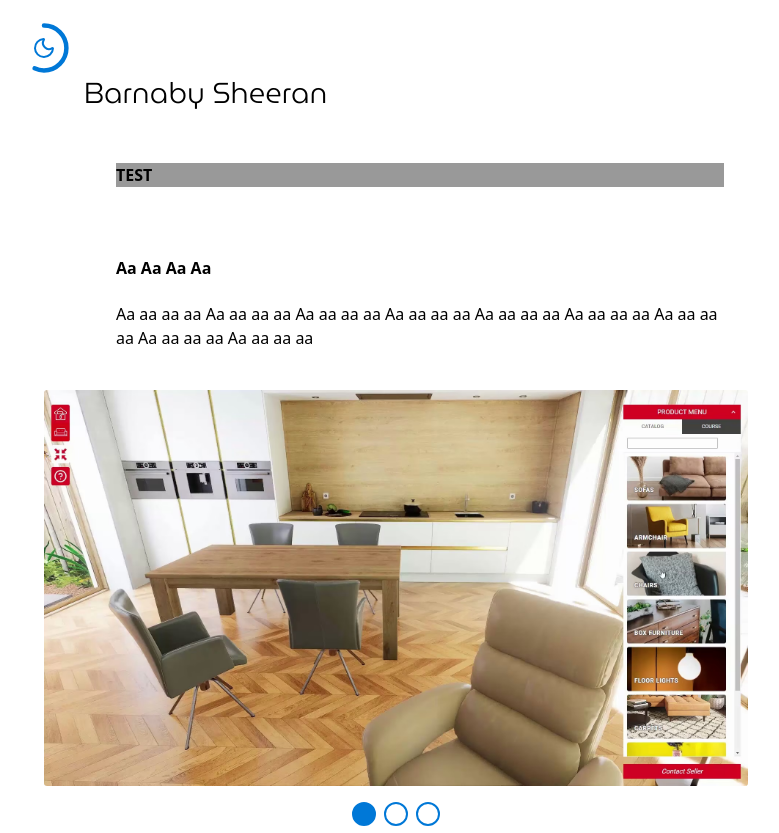
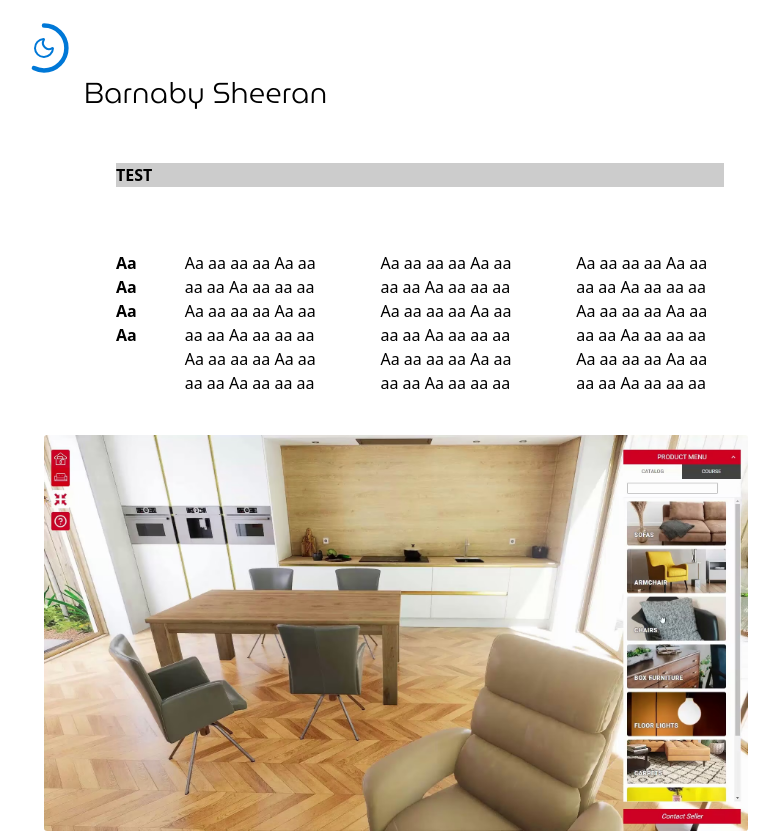
Before and after one commit to barnabysheeran/portfolio-barnaby-sheeran, a React (Vite) app: page / in a window 1280 px wide. Shown: the top 833 px of the page, without its empty margins (244-1023 px from the left). Built offline with nearby package versions, Linux system fonts and the light colour scheme.

Commit message:
feat: enhance project display by adding multiple description entries and updating layout for better responsiveness

```diff
--- a/src/data/projects.json
+++ b/src/data/projects.json
@@ -4,6 +4,8 @@
         "title": "TEST",
         "company": "Aa Aa Aa Aa",
         "description": [
+            "Aa aa aa aa Aa aa aa aa Aa aa aa aa Aa aa aa aa Aa aa aa aa Aa aa aa aa Aa aa aa aa Aa aa aa aa Aa aa aa aa",
+            "Aa aa aa aa Aa aa aa aa Aa aa aa aa Aa aa aa aa Aa aa aa aa Aa aa aa aa Aa aa aa aa Aa aa aa aa Aa aa aa aa",
             "Aa aa aa aa Aa aa aa aa Aa aa aa aa Aa aa aa aa Aa aa aa aa Aa aa aa aa Aa aa aa aa Aa aa aa aa Aa aa aa aa"
         ],
         "media": [
--- a/src/ts/ui/site/project/text/SiteProjectText.module.css
+++ b/src/ts/ui/site/project/text/SiteProjectText.module.css
@@ -13,6 +13,8 @@
   gap: calc(var(--grid-cell-height) * 1.0);
 
   text-align: left;
+
+  line-height: calc(var(--grid-cell-height) * 3.0);
 }
 
 /* ____________________________________________________________________ Title */
@@ -20,7 +22,7 @@
 .row-title {
   width: 100%;
 
-  background: #999999;
+  background: #cccccc;
 }
 
 .title {
@@ -34,28 +36,49 @@
 
 .details-row {
   width: 100%;
+
+  display: flex;
+  flex-direction: column;
+  align-items: flex-start;
+}
+
+@media (min-width: 768px) {
+  .details-row {
+    flex-direction: row;
+    gap: calc(var(--grid-cell-width) * 6.0);
+  }
 }
 
 .company {
   font-size: 1rem;
   font-weight: 600;
-  line-height: calc(var(--grid-cell-height) * 3.0);
 
   color: var(--colour-text);
 }
 
 .description {
   font-size: 1rem;
-  line-height: calc(var(--grid-cell-height) * 3.0);
+  font-weight: 400;
 
   color: var(--colour-text);
+}
+
+/* ____________________________________________________________________ Links */
+
+.links-row {
+  width: 100%;
+
+  background: #eeeeee;
 }
 
 /* __________________________________________________________________ Desktop */
 
 @media (min-width: 768px) {
   .site-project-text {
-    /* flex-direction: row; */
     gap: calc(var(--grid-cell-width) * 6.0);
   }
+
+  .details-row {
+    flex-direction: row;
+  }
 }
--- a/src/ts/ui/site/project/text/SiteProjectText.tsx
+++ b/src/ts/ui/site/project/text/SiteProjectText.tsx
@@ -15,7 +15,7 @@ export default function SiteProjectText({ projectData }: SiteProjectTextProps) {
       {/* Title - Optional */}
       {projectData.title && (
         <div className={styles['row-title']}>
-          <h3 className={styles['title']}>{projectData.title}</h3>
+          <p className={styles['title']}>{projectData.title}</p>
         </div>
       )}
 
@@ -23,7 +23,7 @@ export default function SiteProjectText({ projectData }: SiteProjectTextProps) {
       <div className={styles['details-row']}>
         {/* Company - Optional */}
         {projectData.company && (
-          <h4 className={styles['company']}>{projectData.company}</h4>
+          <p className={styles['company']}>{projectData.company}</p>
         )}
 
         {/* Description - Optional */}
@@ -34,10 +34,11 @@ export default function SiteProjectText({ projectData }: SiteProjectTextProps) {
               {desc}
             </p>
           ))}
+      </div>
 
       {/* Links - Optional */}
       {projectData.links && projectData.links.length > 0 && (
-          <div>
+        <div className={styles['links-row']}>
           {projectData.links.map((link) => (
             <ButtonText
               key={link.url}
@@ -49,6 +50,5 @@ export default function SiteProjectText({ projectData }: SiteProjectTextProps) {
         </div>
       )}
     </div>
-    </div>
   );
 }
```
Lines whose indentation alone changed are shown as unchanged.
